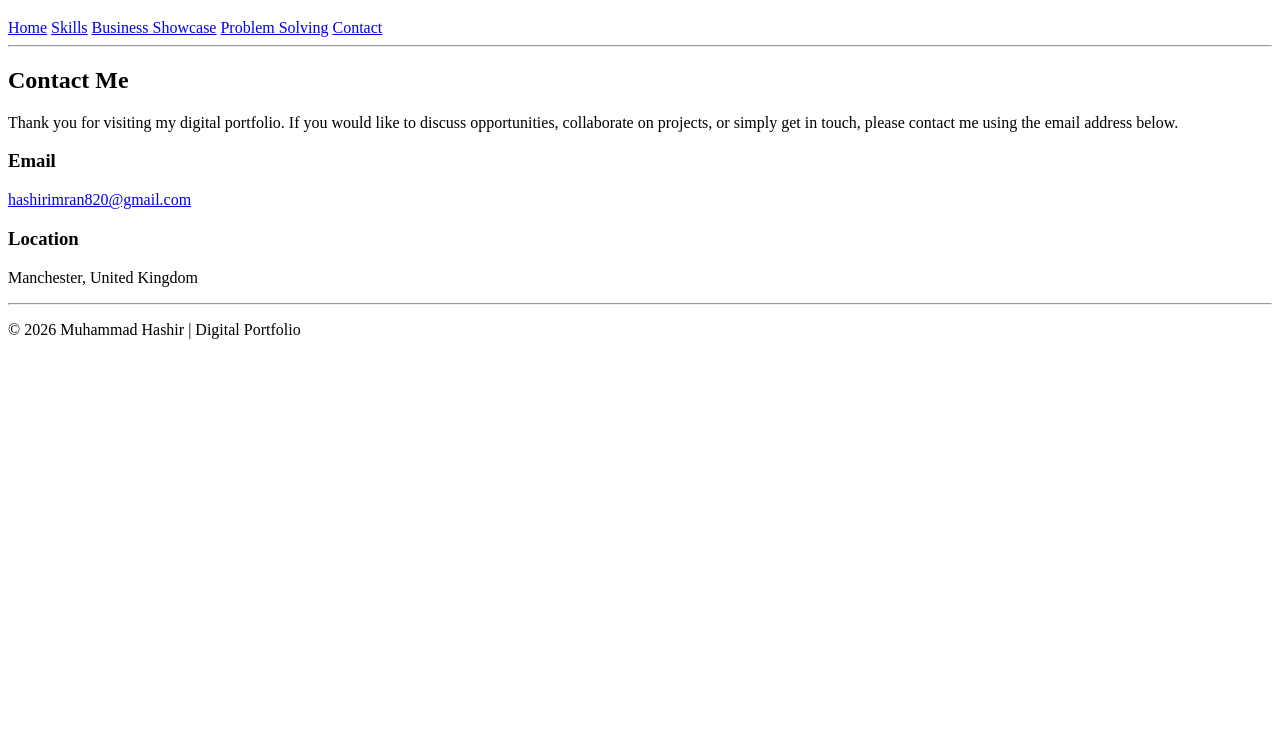
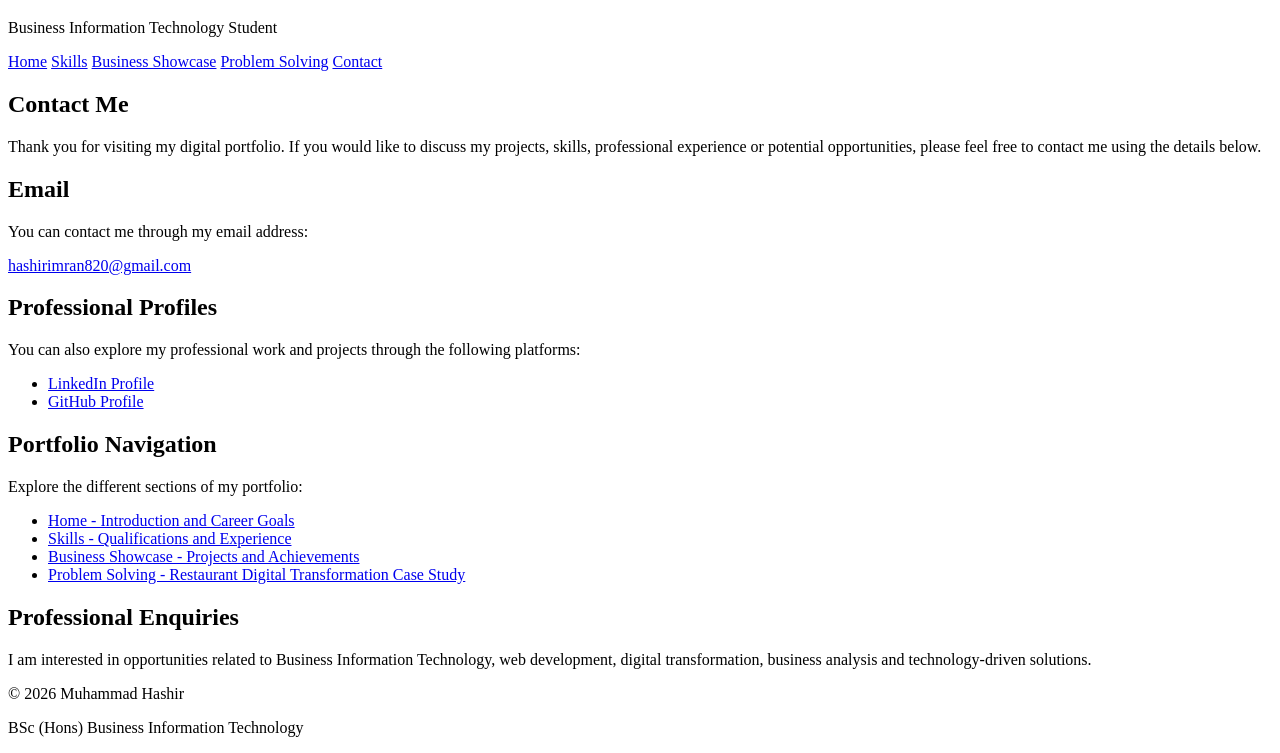
Before and after one commit to Mhashir26/T4_Test, a plain HTML site: page contact.html in a window 1280 px wide. Shown: the part 61-814 px from the top of the page. Drawn offline with Linux system fonts and the light colour scheme.

Commit message:
Update contact.html

```diff
--- a/contact.html
+++ b/contact.html
@@ -7,77 +7,267 @@
 
     <meta name="viewport" content="width=device-width, initial-scale=1.0">
 
-    <title>Contact | Muhammad Hashir</title>
+    <title>Contact | Muhammad Hashir Portfolio</title>
 
-    <link rel="stylesheet" href="style.css">
+    <link rel="stylesheet" href="css/style.css">
 
 </head>
 
+
 <body>
 
-    <!-- Navigation -->
 
 <header>
 
     <h1>Muhammad Hashir</h1>
 
+    <p>
+        Business Information Technology Student
+    </p>
+
+
     <nav>
 
         <a href="index.html">Home</a>
+
         <a href="skills.html">Skills</a>
+
         <a href="showcase.html">Business Showcase</a>
-            <a href="restaurant.html">Problem Solving</a>
+
+        <a href="problem-solving.html">Problem Solving</a>
+
         <a href="contact.html">Contact</a>
 
     </nav>
 
-        <hr>
 
 </header>
 
-    <!-- Contact Section -->
+
+
+
 
 <main>
 
+
 <section>
+
 
 <h2>Contact Me</h2>
 
+
 <p>
-                Thank you for visiting my digital portfolio. If you would like to
-                discuss opportunities, collaborate on projects, or simply get in
-                touch, please contact me using the email address below.
+
+Thank you for visiting my digital portfolio.
+
+If you would like to discuss my projects, skills, professional
+experience or potential opportunities, please feel free to contact me
+using the details below.
+
 </p>
 
-            <h3>Email</h3>
-
-            <p>
-                <a href="mailto:hashirimran820@gmail.com">
-                    hashirimran820@gmail.com
-                </a>
-            </p>
-
-            <h3>Location</h3>
-
-            <p>
-                Manchester, United Kingdom
-            </p>
 
 </section>
 
+
+
+
+
+<section>
+
+
+<h2>Email</h2>
+
+
+<p>
+
+You can contact me through my email address:
+
+</p>
+
+
+<p>
+
+<a href="mailto:hashirimran820@gmail.com">
+
+hashirimran820@gmail.com
+
+</a>
+
+
+</p>
+
+
+</section>
+
+
+
+
+
+<section>
+
+
+<h2>Professional Profiles</h2>
+
+
+<p>
+
+You can also explore my professional work and projects through the
+following platforms:
+
+</p>
+
+
+
+<ul>
+
+
+<li>
+
+<a href="https://www.linkedin.com" target="_blank">
+
+LinkedIn Profile
+
+</a>
+
+</li>
+
+
+
+<li>
+
+<a href="https://github.com" target="_blank">
+
+GitHub Profile
+
+</a>
+
+</li>
+
+
+</ul>
+
+
+</section>
+
+
+
+
+
+<section>
+
+
+<h2>Portfolio Navigation</h2>
+
+
+<p>
+
+Explore the different sections of my portfolio:
+
+</p>
+
+
+<ul>
+
+
+<li>
+
+<a href="index.html">
+
+Home - Introduction and Career Goals
+
+</a>
+
+</li>
+
+
+<li>
+
+<a href="skills.html">
+
+Skills - Qualifications and Experience
+
+</a>
+
+</li>
+
+
+<li>
+
+<a href="showcase.html">
+
+Business Showcase - Projects and Achievements
+
+</a>
+
+</li>
+
+
+<li>
+
+<a href="problem-solving.html">
+
+Problem Solving - Restaurant Digital Transformation Case Study
+
+</a>
+
+</li>
+
+
+</ul>
+
+
+</section>
+
+
+
+
+
+<section>
+
+
+<h2>Professional Enquiries</h2>
+
+
+<p>
+
+I am interested in opportunities related to Business Information
+Technology, web development, digital transformation, business analysis
+and technology-driven solutions.
+
+</p>
+
+
+</section>
+
+
+
 </main>
 
-    <hr>
 
-    <!-- Footer -->
+
+
 
 <footer>
 
+
 <p>
-            &copy; 2026 Muhammad Hashir | Digital Portfolio
+
+&copy; 2026 Muhammad Hashir
+
 </p>
 
+
+<p>
+
+BSc (Hons) Business Information Technology
+
+</p>
+
+
 </footer>
+
+
 
 </body>
 
```
Lines whose indentation alone changed are shown as unchanged.
